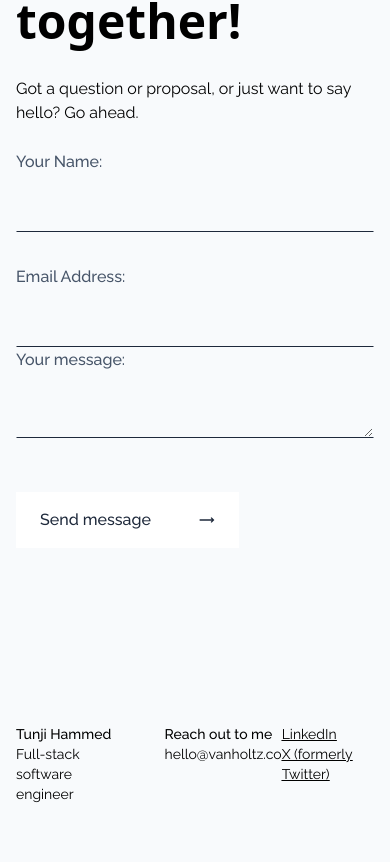
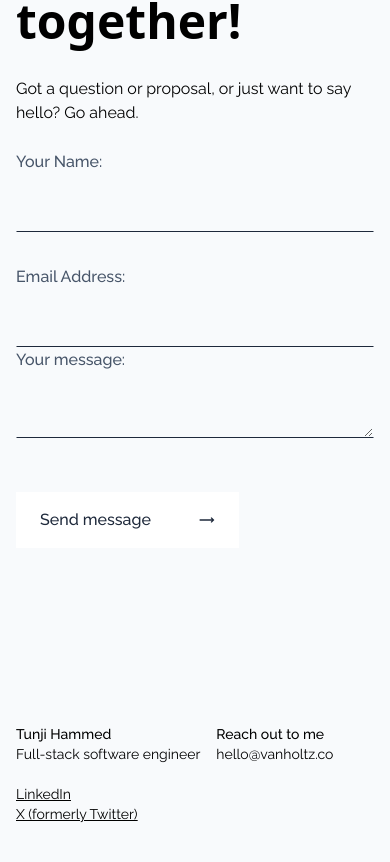
Before and after one commit to tunjiNg01/my-portfolio, a Next.js app: page / in a window 390 px wide. Shown: the part 3105-3967 px from the top of the page. Built offline with nearby package versions, Linux system fonts and the light colour scheme.

Commit message:
added blog  page

```diff
--- a/components/ContactForm.jsx
+++ b/components/ContactForm.jsx
@@ -3,7 +3,7 @@ import { CgArrowLongRight } from "react-icons/cg";
 export default function ContactForm() {
   return (
     <form action="">
-      <div className="block space-y-8 sm:flex sm:space-x-4">
+      <div className="block space-y-8 sm:flex sm:space-x-4 sm:space-y-0">
         <div className=" w-full ">
           <label className="font-raleway font-medium text-slate-600 ">
             Your Name:
@@ -24,7 +24,8 @@ export default function ContactForm() {
           <input
             type="text"
             name="first"
-            className="w-full border border-transparent border-b-slate-800 bg-slate-50 px-0 py-4 font-raleway  focus:outline-none "
+            className="w-full border border-transparent border-b-slate-800 bg-slate-50
+             px-0 py-4 font-raleway  focus:outline-none "
           />
         </div>
       </div>
@@ -37,10 +38,10 @@ export default function ContactForm() {
         <textarea
           type="text"
           name="first"
-          className="w-full border border-transparent border-b-slate-800 bg-slate-50 px-0 py-2 font-raleway  focus:outline-none "
+          className="w-full border border-transparent
+          border-b-slate-800 bg-slate-50 px-0 py-2 font-raleway  focus:outline-none "
         />
       </div>
-
       <button
         type="button"
         className="mt-12 flex items-center space-x-12 bg-white px-6 py-4 font-raleway font-medium text-slate-800"
--- a/components/Footer.jsx
+++ b/components/Footer.jsx
@@ -4,8 +4,8 @@ import Link from "next/link";
 export default function Footer() {
   return (
     <BoxUtility>
-      <div className="flex justify-between ">
-        <div className="flex space-x-12">
+      <div className="block justify-between sm:flex ">
+        <div className="flex space-x-4 sm:space-x-12">
           <div className="font-raleway text-sm sm:text-base">
             <p className="font-medium">Tunji Hammed</p>
             <p>Full-stack software engineer</p>
@@ -17,7 +17,7 @@ export default function Footer() {
           </div>
         </div>
 
-        <div className=" font-raleway text-sm underline sm:text-base">
+        <div className=" mt-5 font-raleway text-sm underline sm:mt-0 sm:text-base">
           <Link href="#" target="_blank">
             <p> LinkedIn</p>
           </Link>
```
